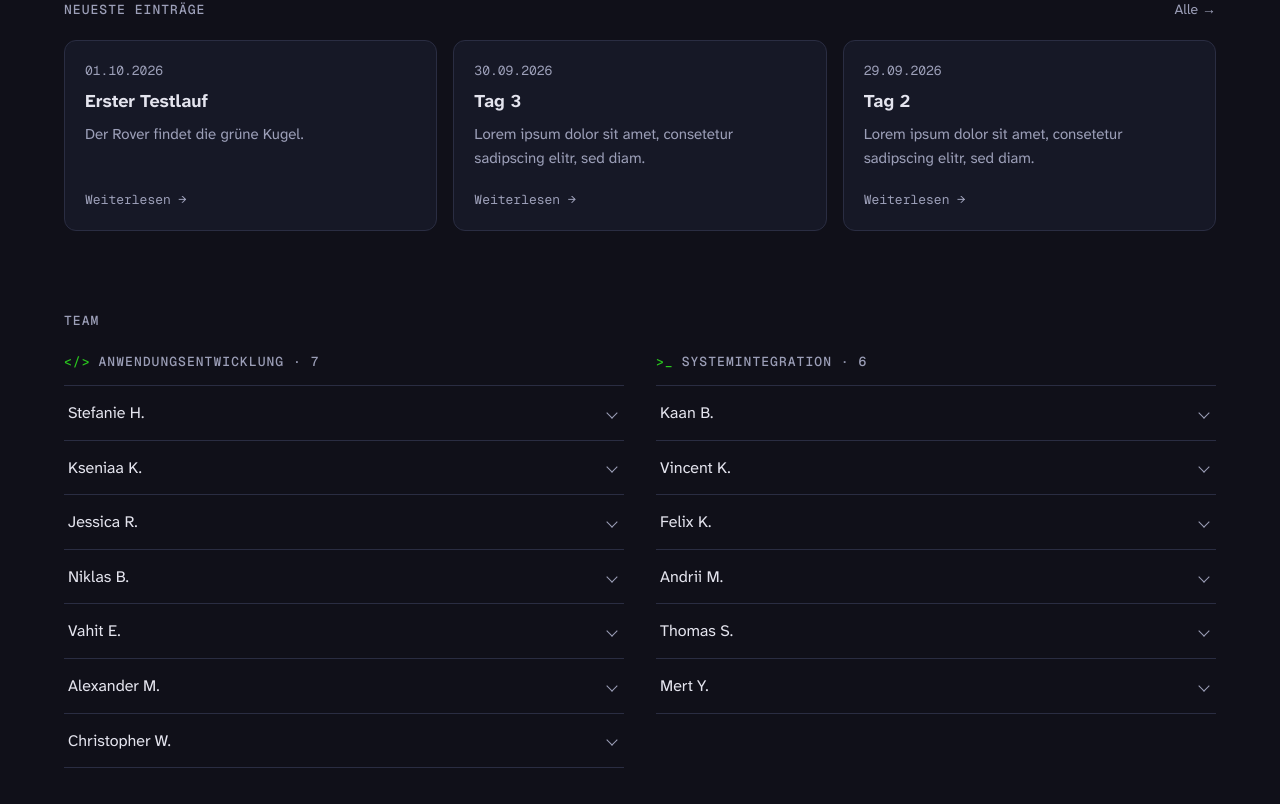
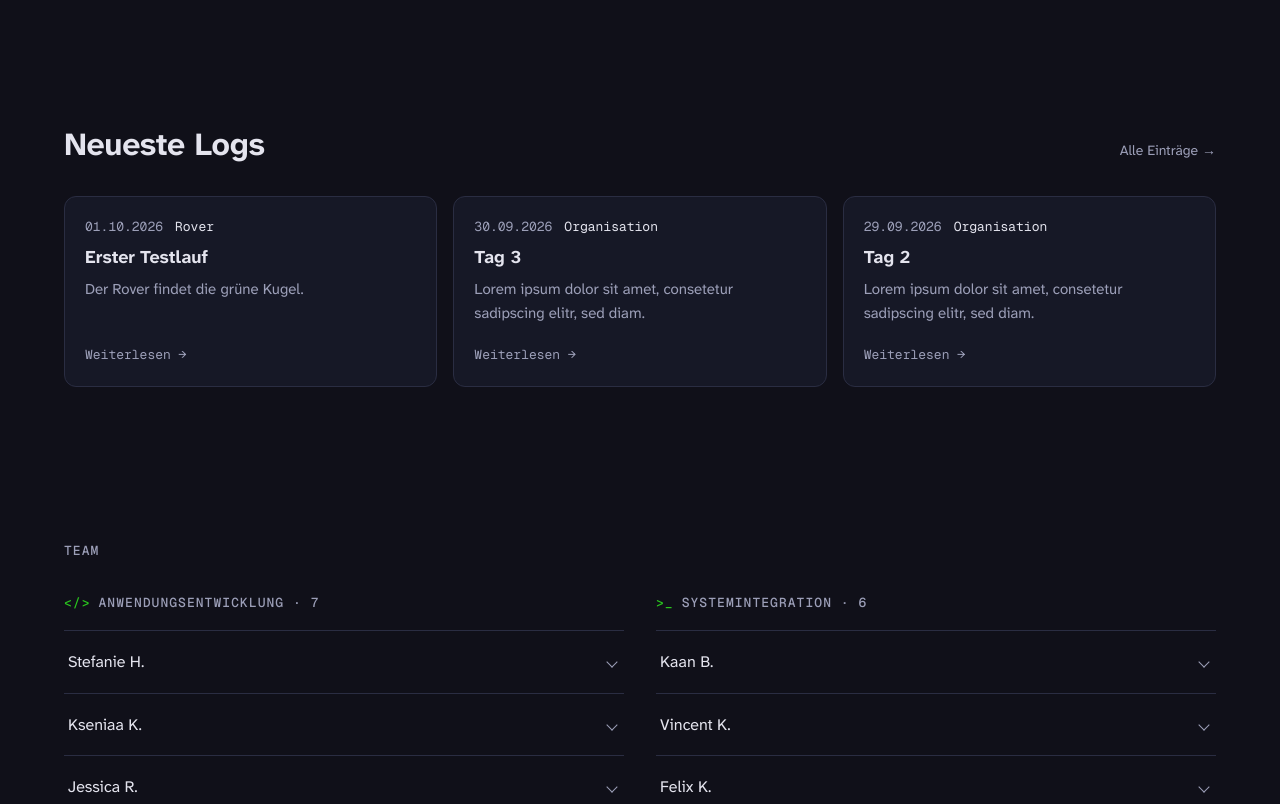
Before and after one commit to digiCoon/discRovery, a React (Vite) app: page / in a window 1280 px wide. Shown: the part 616-1420 px from the top of the page. Built offline with nearby package versions, Linux system fonts and the light colour scheme.

Commit message:
style: increase vertical spacing and rework latest logs section

```diff
--- a/src/components/Hero.jsx
+++ b/src/components/Hero.jsx
@@ -26,7 +26,6 @@ export default function Hero() {
                 </div>
             </div>
 
-            {/* TODO: update alt text when the final hero image is in place */}
             <img
                 className="hero__image"
                 src={heroImage}
--- a/src/components/LatestEntries.jsx
+++ b/src/components/LatestEntries.jsx
@@ -8,16 +8,19 @@ export default function LatestEntries() {
     return (
         <section className="section" aria-labelledby="latest-title">
             <div className="section__head">
-                <h2 id="latest-title" className="eyebrow">Neueste Einträge</h2>
-                <Link to="/logbuch" className="section__more">Alle →</Link>
+                <h2 id="latest-title" className="latest__title">Neueste Logs</h2>
+                <Link to="/logbuch" className="section__more">Alle Einträge →</Link>
             </div>
 
             <ul className="entry-cards">
                 {latestEntries.map((entry) => (
                     <li key={entry.slug} className="entry-card">
-                        <time className="entry-card__date" dateTime={entry.isoDate}>
-                            {formatDate(entry.date)}
-                        </time>
+                        <div className="entry-card__meta">
+                            <time dateTime={entry.isoDate}>{formatDate(entry.date)}</time>
+                            {entry.category && (
+                                <span className="entry-card__category">{entry.category}</span>
+                            )}
+                        </div>
                         <h3 className="entry-card__title">{entry.title}</h3>
                         <p className="entry-card__teaser">{entry.teaser}</p>
                         <Link to={`/logbuch?eintrag=${entry.slug}`} className="entry-card__link">
--- a/src/index.css
+++ b/src/index.css
@@ -38,11 +38,12 @@ samp {
 
 main {
   flex: 1;
-  padding-block: 3rem;
+  padding-block: clamp(4rem, 8vw, 7rem);
 }
 
+/* Side gutter grows with the viewport: 1rem on phones, up to 3rem on large screens */
 .container {
-  width: min(100% - 2rem, 72rem);
+  width: min(100% - 2 * clamp(1rem, 4vw, 3rem), 72rem);
   margin-inline: auto;
 }
 
@@ -96,7 +97,7 @@ a:not(.button):hover {
 }
 
 .page-head {
-  margin-bottom: 2.5rem;
+  margin-bottom: 3rem;
 }
 
 .page-head h1 {
@@ -113,7 +114,7 @@ a:not(.button):hover {
 }
 
 .section {
-  margin-top: 5rem;
+  margin-top: clamp(6rem, 12vw, 10rem);
 }
 
 .section__head {
@@ -121,7 +122,7 @@ a:not(.button):hover {
   justify-content: space-between;
   align-items: baseline;
   gap: 1rem;
-  margin-bottom: 1.25rem;
+  margin-bottom: 2rem;
 }
 
 .section__more {
--- a/src/styles/LatestEntries.css
+++ b/src/styles/LatestEntries.css
@@ -1,3 +1,10 @@
+.latest__title {
+    margin: 0;
+    font-size: clamp(1.5rem, 3vw, 2rem);
+    line-height: 1.2;
+    letter-spacing: -0.01em;
+}
+
 .entry-cards {
     display: grid;
     gap: 1rem;
@@ -21,10 +28,17 @@
     background: var(--color-surface);
 }
 
-.entry-card__date {
+.entry-card__meta {
+    display: flex;
+    flex-wrap: wrap;
+    gap: 0.75rem;
     font-family: var(--font-mono);
     font-size: 0.8125rem;
     color: var(--color-text-muted);
+}
+
+.entry-card__category {
+    color: var(--color-text);
 }
 
 .entry-card__title {
--- a/src/styles/Team.css
+++ b/src/styles/Team.css
@@ -1,6 +1,6 @@
 .team {
     display: grid;
-    gap: 2.5rem;
+    gap: 3.5rem;
 }
 
 @media (min-width: 48rem) {
@@ -15,7 +15,7 @@
     display: flex;
     gap: 0.5rem;
     margin: 0;
-    padding-bottom: 0.75rem;
+    padding-bottom: 1rem;
     border-bottom: 1px solid var(--color-border);
     font-family: var(--font-mono);
     font-size: 0.8125rem;
@@ -44,7 +44,7 @@
     justify-content: space-between;
     align-items: center;
     width: 100%;
-    padding: 0.875rem 0.25rem;
+    padding: 1.125rem 0.25rem;
     border: none;
     background: none;
     font: inherit;
@@ -85,7 +85,7 @@
 }
 
 .team__profile {
-    margin: 0 0 1rem 0.75rem;
+    margin: 0 0 1.5rem 0.75rem;
     padding-left: 1rem;
     border-left: 2px solid var(--color-active);
 }
```
